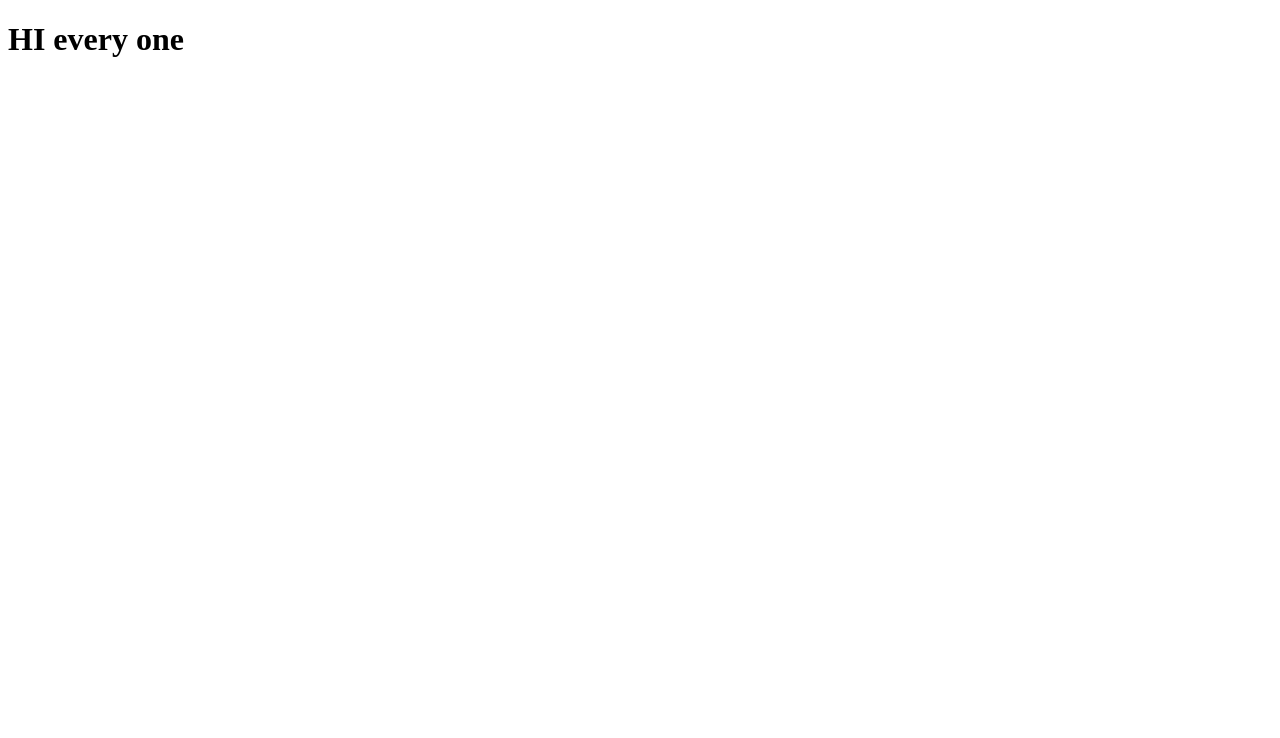
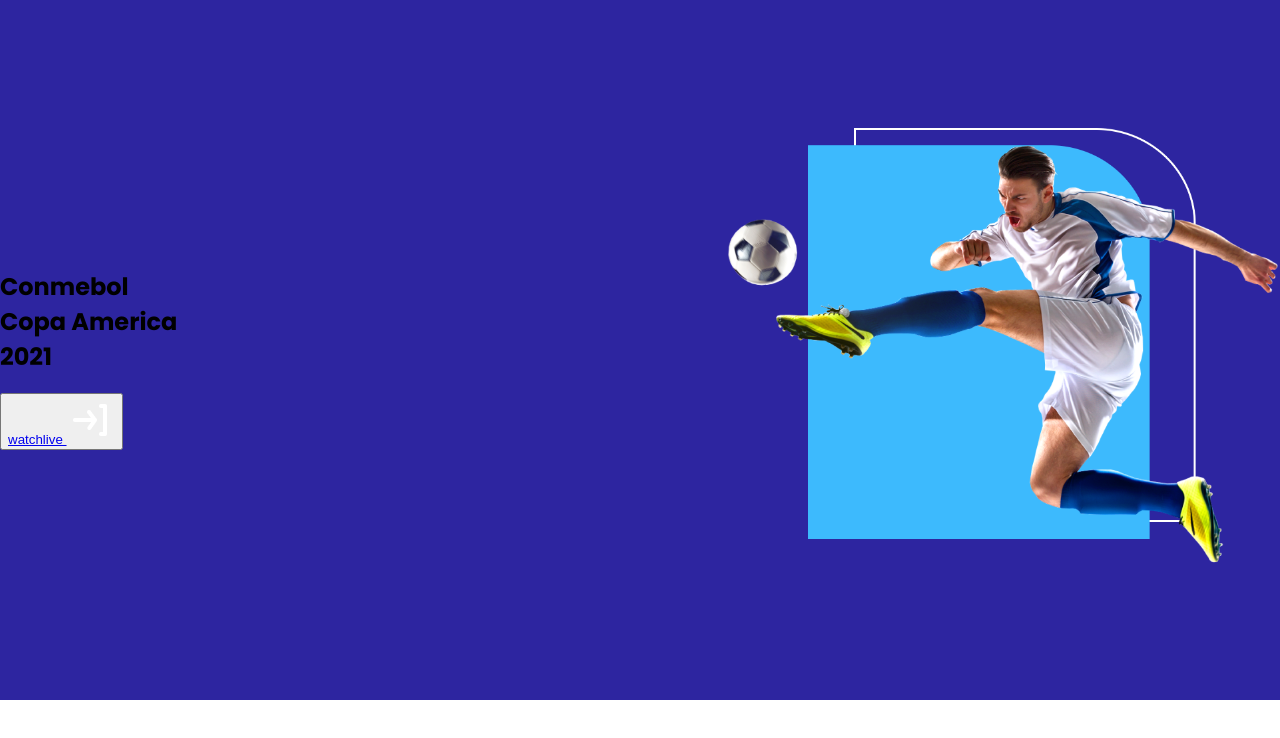
Before and after one commit to AHProhor/football-club, a plain HTML site: page index.html in a window 1280 px wide. Drawn offline with Linux system fonts and the light colour scheme.

Commit message:
header part commit

```diff
--- a/index.html
+++ b/index.html
@@ -4,9 +4,42 @@
     <meta charset="UTF-8" />
     <meta http-equiv="X-UA-Compatible" content="IE=edge" />
     <meta name="viewport" content="width=device-width, initial-scale=1.0" />
+    <!-- CSS file link -->
+    <link rel="stylesheet" href="style/styles.css" />
     <title>Football club</title>
   </head>
   <body>
-    <h1>HI every one</h1>
+    <!-- Header part Start -->
+    <header>
+      <section class="header-section">
+        <div class="header-left-side">
+          <div class="club-name">
+            <h1>Conmebol <br />Copa America <br />2021</h1>
+          </div>
+          <div class="watch-button">
+            <button type="button" class="button-des">
+              <a
+                target="_blank"
+                href="https://www.youtube.com/watch?v=CrCGGEx-bPs&ab_channel=ArchismanGhosh"
+              >
+                watchlive
+                <img src="images/Social Icons/login.png" alt="login-icon" />
+              </a>
+            </button>
+          </div>
+        </div>
+        <div class="header-right-side">
+          <img src="images/banner.png" alt="website-banner" />
+        </div>
+      </section>
+    </header>
+    <!-- header part End -->
+    <!-- Main part Start -->
+    <main></main>
+    <!-- Main part End -->
+
+    <!-- Footer part Start -->
+    <footer></footer>
+    <!-- Footer part End -->
   </body>
 </html>
--- a/style/styles.css
+++ b/style/styles.css
@@ -0,0 +1,20 @@
+@import url("https://fonts.googleapis.com/css2?family=Poppins:wght@700&display=swap");
+/* Common CSS */
+body {
+  margin: 0px;
+  font-family: "Poppins", sans-serif;
+}
+/*--------------------
+       Header part design CSS
+----------------------------*/
+.header-section {
+  height: 700px;
+  background: #2d25a0;
+  display: flex;
+  justify-content: space-between;
+  align-items: center;
+}
+.header-right-side img {
+  width: 556px;
+  height: 438px;
+}
```
